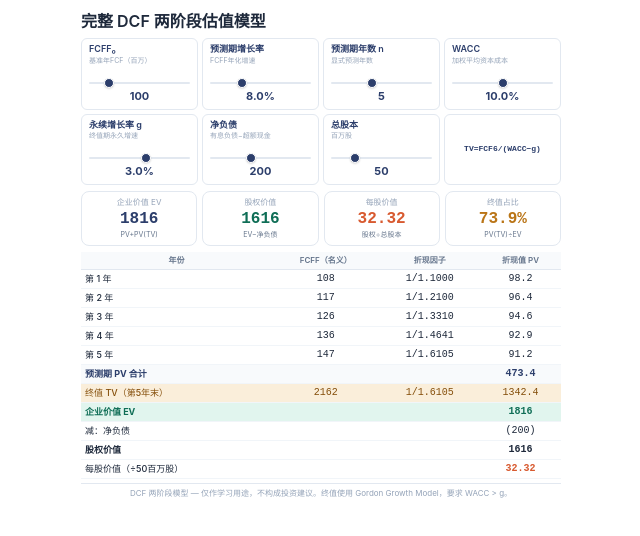
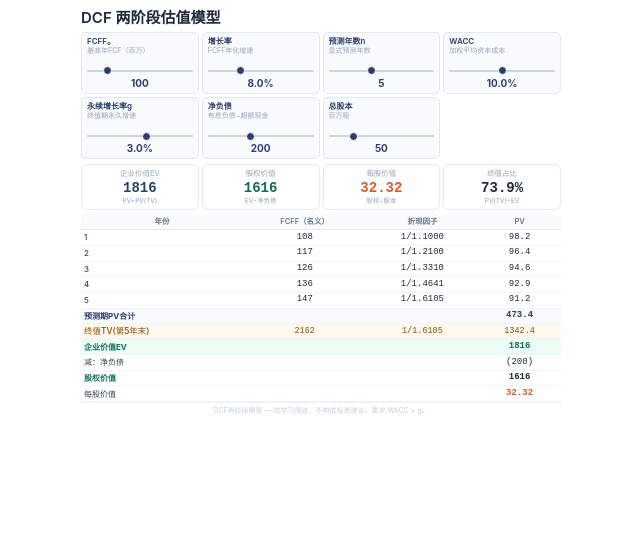
Before and after one commit to Sunyh-gi/valuation-simulators, a plain HTML site: page dcf/dcf-model.html in a window 1280 px wide. Shown: the whole page, without its empty margins (319-959 px from the left). Drawn offline with Linux system fonts and the light colour scheme.

Commit message:
Ultra-compact layout for Notion embed: remove TV card, compress all spacing

```diff
--- a/dcf/dcf-model.html
+++ b/dcf/dcf-model.html
@@ -3,260 +3,131 @@
 <head>
 <meta charset="UTF-8">
 <meta name="viewport" content="width=device-width, initial-scale=1.0">
-<title>完整 DCF 两阶段模型模拟器</title>
+<title>DCF两阶段估值模型</title>
 <style>
 *, *::before, *::after { box-sizing: border-box; margin: 0; padding: 0; }
 body {
   font-family: -apple-system, BlinkMacSystemFont, 'Segoe UI', 'PingFang SC', 'Microsoft YaHei', sans-serif;
-  background: #fff; color: #1e293b; line-height: 1.4;
-  max-width: 500px; margin: 0 auto; padding: 10px 10px;
+  background: #fff; color: #1e293b; line-height: 1.3;
+  max-width: 500px; margin: 0 auto; padding: 8px 10px;
 }
-h1 { font-size: 16px; font-weight: 600; color: #1e293b; margin-bottom: 6px; }
+h1 { font-size: 15px; font-weight: 600; color: #1e293b; margin-bottom: 4px; }
 
-.assumptions-grid { display: grid; grid-template-columns: repeat(4, 1fr); gap: 4px; margin-bottom: 6px; }
-.asm-card {
+.asm-grid { display: grid; grid-template-columns: repeat(4, 1fr); gap: 3px; margin-bottom: 5px; }
+.asm {
+  background: #f8fafc; border: 1px solid #e2e8f0; border-radius: 5px;
+  padding: 3px 5px;
+}
+.asm label { display: block; font-size: 8px; font-weight: 600; color: #2C3E6B; }
+.asm .u { font-size: 7px; color: #94a3b8; display: block; margin-bottom: 1px; }
+.asm input[type="range"] {
+  width: 100%; height: 2px; -webkit-appearance: none; appearance: none;
+  background: #cbd5e1; border-radius: 1px; outline: none; margin: 1px 0;
+}
+.asm input[type="range"]::-webkit-slider-thumb {
+  -webkit-appearance: none; width: 9px; height: 9px; border-radius: 50%;
+  background: #2C3E6B; border: 1.5px solid #fff; cursor: pointer;
+}
+.asm .v { text-align: center; font-size: 10px; font-weight: 700; color: #2C3E6B; }
+
+.res { display: grid; grid-template-columns: repeat(4, 1fr); gap: 3px; margin-bottom: 5px; }
+.rc {
   background: #fff; border: 1px solid #e2e8f0; border-radius: 6px;
-  padding: 4px 7px;
+  padding: 4px 4px; text-align: center;
 }
-.asm-card label { display: block; font-size: 9px; font-weight: 600; color: #2C3E6B; margin-bottom: 0; }
-.asm-card .unit { font-size: 7px; color: #94a3b8; display: block; margin-bottom: 1px; }
-.asm-card input[type="range"] {
-  width: 100%; height: 2px; -webkit-appearance: none; appearance: none;
-  background: #e2e8f0; border-radius: 2px; outline: none; margin: 1px 0;
-}
-.asm-card input[type="range"]::-webkit-slider-thumb {
-  -webkit-appearance: none; appearance: none;
-  width: 10px; height: 10px; border-radius: 50%;
-  background: #2C3E6B; border: 1.5px solid #fff;
-  box-shadow: 0 1px 2px rgba(0,0,0,0.15); cursor: pointer;
-}
-.asm-card .val { text-align: center; font-size: 11px; font-weight: 700; color: #2C3E6B; }
+.rc .rl { font-size: 7.5px; color: #94a3b8; }
+.rc .rv { font-size: 14px; font-weight: 700; font-family: 'Courier New', monospace; }
+.rc .rn { font-size: 6.5px; color: #94a3b8; }
+.rc.ev .rv{color:#2C3E6B} .rc.eq .rv{color:#0F6E56} .rc.ps .rv{color:#D85A30} .rc.tp .rv{color:#BA75117}
 
-.results-row { display: grid; grid-template-columns: repeat(4, 1fr); gap: 5px; margin-bottom: 6px; }
-.result-card {
-  background: #fff; border: 1px solid #e2e8f0; border-radius: 8px;
-  padding: 5px 6px; text-align: center;
-}
-.result-card .rlabel { font-size: 8px; color: #94a3b8; margin-bottom: 0; }
-.result-card .rval {
-  font-size: 16px; font-weight: 700; font-family: 'Courier New', monospace;
-}
-.result-card .rnote { font-size: 7px; color: #64748b; margin-top: 0; }
-.result-card.ev .rval { color: #2C3E6B; }
-.result-card.equity .rval { color: #0F6E56; }
-.result-card.ps .rval { color: #D85A30; }
-.result-card.tv-pct .rval { color: #BA7517; }
-
-table { width: 100%; border-collapse: collapse; }
+table { width: 100%; border-collapse: collapse; font-size: 9px; }
 thead th {
-  font-size: 8px; font-weight: 600; color: #64748b; text-align: center;
-  padding: 3px 4px; border-bottom: 1.5px solid #e2e8f0; background: #f8fafc;
+  font-size: 7.5px; font-weight: 600; color: #64748b; text-align: center;
+  padding: 2px 3px; border-bottom: 1.5px solid #e2e8f0; background: #f8fafc;
 }
 tbody td {
-  text-align: center; padding: 2px 4px; border-bottom: 1px solid #f1f5f9;
-  font-family: 'Courier New', monospace; font-size: 10px;
+  text-align: center; padding: 1.5px 3px; border-bottom: 1px solid #f1f5f9;
+  font-family: 'Courier New', monospace; font-size: 9px;
 }
-tbody td.label { font-family: inherit; color: #1e293b; font-weight: 500; text-align: left; font-size: 9px; }
-tr.subtotal td { font-weight: 700; color: #2C3E6B; background: #f8fafc; border-top: 1.5px solid #e2e8f0; }
-tr.terminal td { color: #854F0B; background: #FAEEDA; }
-tr.final td { font-weight: 700; color: #0F6E56; background: #E1F5EE; border-top: 1.5px solid #5DCAA5; }
+tbody td.l { font-family: inherit; font-weight: 500; text-align: left; font-size: 8px; color: #334155; }
+tr.st td { font-weight: 700; color: #2C3E6B; background: #f8fafc; border-top: 1px solid #e2e8f0; }
+tr.tv td { color: #854F0B; background: #FEF8ED; font-size: 8.5px; }
+tr.fi td { font-weight: 700; color: #0F6E56; background: #ECFDF5; border-top: 1.5px solid #a7d8c9; }
 
-.footnote {
-  font-size: 8px; color: #94a3b8; text-align: center;
-  padding-top: 4px; margin-top: 4px; border-top: 1px solid #e2e8f0;
-}
-
-@media (max-width: 600px) {
-  .assumptions-grid { grid-template-columns: 1fr 1fr; }
-  .results-row { grid-template-columns: 1fr 1fr; }
-}
+.fn { font-size: 7px; color: #c4d0dc; text-align: center; padding-top: 3px; border-top: 1px solid #eef2f7; }
 </style>
 </head>
 <body>
 
-<h1>完整 DCF 两阶段估值模型</h1>
+<h1>DCF 两阶段估值模型</h1>
 
-<div class="assumptions-grid">
-  <div class="asm-card">
-    <label>FCFF₀</label><span class="unit">基准年FCF（百万）</span>
-    <input type="range" id="fcff0" min="20" max="500" value="100" step="5">
-    <div class="val" id="fcff0Val">100</div>
-  </div>
-  <div class="asm-card">
-    <label>预测期增长率</label><span class="unit">FCFF年化增速</span>
-    <input type="range" id="growth" min="1" max="25" value="8" step="0.5">
-    <div class="val" id="growthVal">8.0%</div>
-  </div>
-  <div class="asm-card">
-    <label>预测期年数 n</label><span class="unit">显式预测年数</span>
-    <input type="range" id="years" min="3" max="8" value="5" step="1">
-    <div class="val" id="yearsVal">5</div>
-  </div>
-  <div class="asm-card">
-    <label>WACC</label><span class="unit">加权平均资本成本</span>
-    <input type="range" id="wacc" min="5" max="15" value="10" step="0.1">
-    <div class="val" id="waccVal">10.0%</div>
-  </div>
-  <div class="asm-card">
-    <label>永续增长率 g</label><span class="unit">终值期永久增速</span>
-    <input type="range" id="tvG" min="1" max="4.5" value="3" step="0.1">
-    <div class="val" id="tvGVal">3.0%</div>
-  </div>
-  <div class="asm-card">
-    <label>净负债</label><span class="unit">有息负债−超额现金</span>
-    <input type="range" id="netDebt" min="0" max="500" value="200" step="5">
-    <div class="val" id="netDebtVal">200</div>
-  </div>
-  <div class="asm-card">
-    <label>总股本</label><span class="unit">百万股</span>
-    <input type="range" id="shares" min="10" max="200" value="50" step="5">
-    <div class="val" id="sharesVal">50</div>
-  </div>
-  <div class="asm-card" id="tvCard" style="display:flex;align-items:center;justify-content:center;">
-    <div style="text-align:center;"><span class="unit" id="tvFormulaNote" style="font-size:8px;font-family:'Courier New',monospace;font-weight:600;color:#2C3E6B;">TV=FCF₆/(WACC−g)</span></div>
-  </div>
+<div class="asm-grid">
+  <div class="asm"><label>FCFF₀</label><span class="u">基准年FCF（百万）</span><input type="range" id="fcff0" min="20" max="500" value="100" step="5"><div class="v" id="fcff0Val">100</div></div>
+  <div class="asm"><label>增长率</label><span class="u">FCFF年化增速</span><input type="range" id="growth" min="1" max="25" value="8" step="0.5"><div class="v" id="growthVal">8.0%</div></div>
+  <div class="asm"><label>预测年数n</label><span class="u">显式预测年数</span><input type="range" id="years" min="3" max="8" value="5" step="1"><div class="v" id="yearsVal">5</div></div>
+  <div class="asm"><label>WACC</label><span class="u">加权平均资本成本</span><input type="range" id="wacc" min="5" max="15" value="10" step="0.1"><div class="v" id="waccVal">10.0%</div></div>
+  <div class="asm"><label>永续增长率g</label><span class="u">终值期永久增速</span><input type="range" id="tvG" min="1" max="4.5" value="3" step="0.1"><div class="v" id="tvGVal">3.0%</div></div>
+  <div class="asm"><label>净负债</label><span class="u">有息负债−超额现金</span><input type="range" id="netDebt" min="0" max="500" value="200" step="5"><div class="v" id="netDebtVal">200</div></div>
+  <div class="asm"><label>总股本</label><span class="u">百万股</span><input type="range" id="shares" min="10" max="200" value="50" step="5"><div class="v" id="sharesVal">50</div></div>
 </div>
 
-<div class="results-row">
-  <div class="result-card ev">
-    <div class="rlabel">企业价值 EV</div>
-    <div class="rval" id="resEV">1,816</div>
-    <div class="rnote">PV+PV(TV)</div>
-  </div>
-  <div class="result-card equity">
-    <div class="rlabel">股权价值</div>
-    <div class="rval" id="resEquity">1,616</div>
-    <div class="rnote">EV−净负债</div>
-  </div>
-  <div class="result-card ps">
-    <div class="rlabel">每股价值</div>
-    <div class="rval" id="resPS">32.32</div>
-    <div class="rnote">股权÷总股本</div>
-  </div>
-  <div class="result-card tv-pct">
-    <div class="rlabel">终值占比</div>
-    <div class="rval" id="resTVPct">73.9%</div>
-    <div class="rnote">PV(TV)÷EV</div>
-  </div>
+<div class="res">
+  <div class="rc ev"><div class="rl">企业价值EV</div><div class="rv" id="resEV">1816</div><div class="rn">PV+PV(TV)</div></div>
+  <div class="rc eq"><div class="rl">股权价值</div><div class="rv" id="resEquity">1616</div><div class="rn">EV−净负债</div></div>
+  <div class="rc ps"><div class="rl">每股价值</div><div class="rv" id="resPS">32.32</div><div class="rn">股权÷股本</div></div>
+  <div class="rc tp"><div class="rl">终值占比</div><div class="rv" id="resTVPct">73.9%</div><div class="rn">PV(TV)÷EV</div></div>
 </div>
 
-<div style="overflow-x:auto;">
-  <table>
-    <thead>
-      <tr><th>年份</th><th>FCFF（名义）</th><th>折现因子</th><th>折现值 PV</th></tr>
-    </thead>
-    <tbody id="dcfTableBody"></tbody>
-  </table>
-</div>
-
-<p class="footnote">
-  DCF 两阶段模型 — 仅作学习用途，不构成投资建议。终值使用 Gordon Growth Model，要求 WACC &gt; g。
-</p>
+<table>
+  <thead><tr><th>年份</th><th>FCFF（名义）</th><th>折现因子</th><th>PV</th></tr></thead>
+  <tbody id="tb"></tbody>
+</table>
+<p class="fn">DCF两阶段模型 — 仅学习用途，不构成投资建议。要求 WACC &gt; g。</p>
 
 <script>
-(function() {
-  var sl = {
-    fcff0: document.getElementById('fcff0'),
-    growth: document.getElementById('growth'),
-    years: document.getElementById('years'),
-    wacc: document.getElementById('wacc'),
-    tvG: document.getElementById('tvG'),
-    netDebt: document.getElementById('netDebt'),
-    shares: document.getElementById('shares')
-  };
-
-  function gv() {
-    return {
-      fcff0: parseFloat(sl.fcff0.value),
-      growth: parseFloat(sl.growth.value) / 100,
-      years: parseInt(sl.years.value),
-      wacc: parseFloat(sl.wacc.value) / 100,
-      tvG: parseFloat(sl.tvG.value) / 100,
-      netDebt: parseFloat(sl.netDebt.value),
-      shares: parseFloat(sl.shares.value)
-    };
-  }
-
-  function fmt(n, dec) {
-    if (dec === undefined) dec = 1;
-    return n.toFixed(dec);
-  }
-
-  function updateUI() {
-    var v = gv();
-
-    document.getElementById('fcff0Val').textContent = v.fcff0;
-    document.getElementById('growthVal').textContent = (v.growth * 100).toFixed(1) + '%';
-    document.getElementById('yearsVal').textContent = v.years;
-    document.getElementById('waccVal').textContent = (v.wacc * 100).toFixed(1) + '%';
-    document.getElementById('tvGVal').textContent = (v.tvG * 100).toFixed(1) + '%';
-    document.getElementById('netDebtVal').textContent = v.netDebt;
-    document.getElementById('sharesVal').textContent = v.shares;
-    document.getElementById('tvFormulaNote').textContent = 'TV=FCF' + (v.years + 1) + '/(WACC−g)';
-
-    if (v.wacc <= v.tvG) {
-      document.getElementById('resEV').textContent = 'N/A';
-      document.getElementById('resEquity').textContent = 'N/A';
-      document.getElementById('resPS').textContent = 'N/A';
-      document.getElementById('resTVPct').textContent = 'N/A';
-      document.getElementById('tvFormulaNote').style.color = '#c62828';
-      document.getElementById('dcfTableBody').innerHTML = '<tr><td colspan="4" style="color:#c62828;text-align:center;font-family:inherit;">WACC 必须严格大于 g，当前参数不可用</td></tr>';
+(function(){
+  var sl={fcff0:document.getElementById('fcff0'),growth:document.getElementById('growth'),years:document.getElementById('years'),wacc:document.getElementById('wacc'),tvG:document.getElementById('tvG'),netDebt:document.getElementById('netDebt'),shares:document.getElementById('shares')};
+  function gv(){return{fcff0:+sl.fcff0.value,growth:+sl.growth.value/100,years:+sl.years.value,wacc:+sl.wacc.value/100,tvG:+sl.tvG.value/100,netDebt:+sl.netDebt.value,shares:+sl.shares.value}}
+  function fmt(n,d){if(d===undefined)d=1;return n.toFixed(d)}
+  function upd(){
+    var v=gv();
+    document.getElementById('fcff0Val').textContent=v.fcff0;
+    document.getElementById('growthVal').textContent=(v.growth*100).toFixed(1)+'%';
+    document.getElementById('yearsVal').textContent=v.years;
+    document.getElementById('waccVal').textContent=(v.wacc*100).toFixed(1)+'%';
+    document.getElementById('tvGVal').textContent=(v.tvG*100).toFixed(1)+'%';
+    document.getElementById('netDebtVal').textContent=v.netDebt;
+    document.getElementById('sharesVal').textContent=v.shares;
+    if(v.wacc<=v.tvG){
+      document.getElementById('resEV').textContent='N/A';document.getElementById('resEquity').textContent='N/A';
+      document.getElementById('resPS').textContent='N/A';document.getElementById('resTVPct').textContent='N/A';
+      document.getElementById('tb').innerHTML='<tr><td colspan="4" style="color:#c62828;text-align:center;font-family:inherit;padding:4px;">WACC必须大于g</td></tr>';
       return;
     }
-
-    document.getElementById('tvFormulaNote').style.color = '#2C3E6B';
-
-    var data = [];
-    var fcff = v.fcff0 * (1 + v.growth);
-    var forecastPV = 0;
-    for (var y = 1; y <= v.years; y++) {
-      var df = Math.pow(1 + v.wacc, y);
-      var pv = fcff / df;
-      data.push({ yr: y, fcff: fcff, df: df, pv: pv });
-      forecastPV += pv;
-      fcff *= (1 + v.growth);
+    var data=[],fcff=v.fcff0*(1+v.growth),fpv=0;
+    for(var y=1;y<=v.years;y++){
+      var df=Math.pow(1+v.wacc,y),pv=fcff/df;
+      data.push({y:y,f:fcff,d:df,pv:pv});fpv+=pv;fcff*=1+v.growth;
     }
-    var lastFcff = data[data.length - 1].fcff;
-    var fcfNext = lastFcff * (1 + v.tvG);
-    var tv = fcfNext / (v.wacc - v.tvG);
-    var tvPV = tv / Math.pow(1 + v.wacc, v.years);
-    var ev = forecastPV + tvPV;
-    var equity = ev - v.netDebt;
-    var ps = equity / v.shares;
-    var tvPct = (ev > 0) ? (tvPV / ev * 100) : 0;
-
-    document.getElementById('resEV').textContent = fmt(ev, 0);
-    document.getElementById('resEquity').textContent = fmt(equity, 0);
-    document.getElementById('resPS').textContent = fmt(ps, 2);
-    document.getElementById('resTVPct').textContent = fmt(tvPct, 1) + '%';
-
-    var tb = '';
-    for (var i = 0; i < data.length; i++) {
-      var d = data[i];
-      tb += '<tr><td class="label">第 ' + d.yr + ' 年</td>' +
-        '<td>' + fmt(d.fcff, 0) + '</td>' +
-        '<td>1/' + fmt(d.df, 4) + '</td>' +
-        '<td>' + fmt(d.pv, 1) + '</td></tr>';
-    }
-    tb += '<tr class="subtotal"><td class="label">预测期 PV 合计</td><td></td><td></td>' +
-      '<td>' + fmt(forecastPV, 1) + '</td></tr>';
-    tb += '<tr class="terminal"><td class="label">终值 TV（第' + v.years + '年末）</td>' +
-      '<td>' + fmt(tv, 0) + '</td>' +
-      '<td>1/' + fmt(Math.pow(1+v.wacc, v.years), 4) + '</td>' +
-      '<td>' + fmt(tvPV, 1) + '</td></tr>';
-    tb += '<tr class="final"><td class="label">企业价值 EV</td><td></td><td></td>' +
-      '<td>' + fmt(ev, 0) + '</td></tr>';
-    tb += '<tr><td class="label">减：净负债</td><td></td><td></td>' +
-      '<td>(' + v.netDebt + ')</td></tr>';
-    tb += '<tr><td class="label" style="font-weight:700;">股权价值</td><td></td><td></td>' +
-      '<td style="font-weight:700;">' + fmt(equity, 0) + '</td></tr>';
-    tb += '<tr><td class="label">每股价值（÷' + v.shares + '百万股）</td><td></td><td></td>' +
-      '<td style="font-weight:700;color:#D85A30;">' + fmt(ps, 2) + '</td></tr>';
-    document.getElementById('dcfTableBody').innerHTML = tb;
+    var tv=data[data.length-1].f*(1+v.tvG)/(v.wacc-v.tvG);
+    var tpv=tv/Math.pow(1+v.wacc,v.years);
+    var ev=fpv+tpv,equity=ev-v.netDebt,ps=equity/v.shares,tvp=ev>0?tpv/ev*100:0;
+    document.getElementById('resEV').textContent=fmt(ev,0);
+    document.getElementById('resEquity').textContent=fmt(equity,0);
+    document.getElementById('resPS').textContent=fmt(ps,2);
+    document.getElementById('resTVPct').textContent=fmt(tvp,1)+'%';
+    var h='';
+    for(var i=0;i<data.length;i++){var d=data[i];h+='<tr><td class="l">'+d.y+'</td><td>'+fmt(d.f,0)+'</td><td>1/'+fmt(d.d,4)+'</td><td>'+fmt(d.pv,1)+'</td></tr>';}
+    h+='<tr class="st"><td class="l">预测期PV合计</td><td></td><td></td><td>'+fmt(fpv,1)+'</td></tr>';
+    h+='<tr class="tv"><td class="l">终值TV(第'+v.years+'年末)</td><td>'+fmt(tv,0)+'</td><td>1/'+fmt(Math.pow(1+v.wacc,v.years),4)+'</td><td>'+fmt(tpv,1)+'</td></tr>';
+    h+='<tr class="fi"><td class="l">企业价值EV</td><td></td><td></td><td>'+fmt(ev,0)+'</td></tr>';
+    h+='<tr><td class="l">减：净负债</td><td></td><td></td><td>('+v.netDebt+')</td></tr>';
+    h+='<tr><td class="l" style="font-weight:700;color:#0F6E56">股权价值</td><td></td><td></td><td style="font-weight:700">'+fmt(equity,0)+'</td></tr>';
+    h+='<tr><td class="l">每股价值</td><td></td><td></td><td style="font-weight:700;color:#D85A30">'+fmt(ps,2)+'</td></tr>';
+    document.getElementById('tb').innerHTML=h;
   }
-
-  Object.keys(sl).forEach(function(k) { sl[k].addEventListener('input', updateUI); });
-  updateUI();
+  Object.keys(sl).forEach(function(k){sl[k].addEventListener('input',upd)});
+  upd();
 })();
 </script>
 </body>
```
